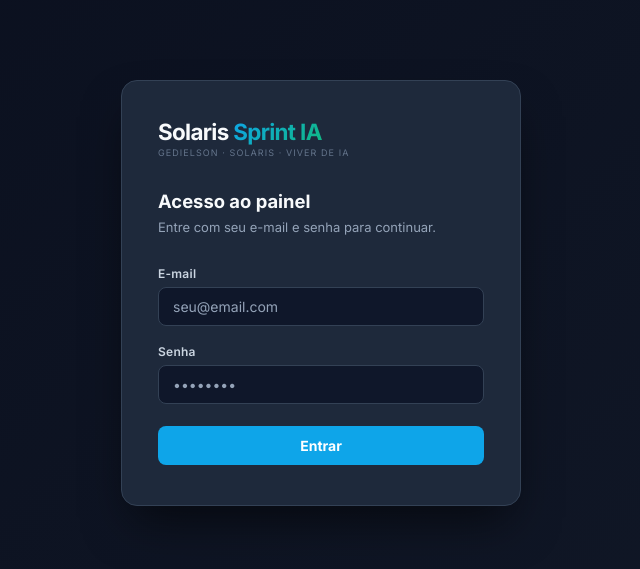
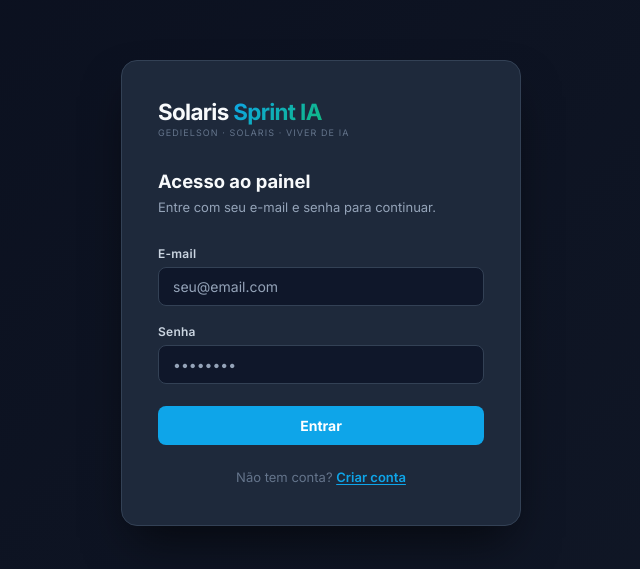
Before and after one commit to Gedielson-Narcizo/sprint-ia, a React (Vite) app: page / in a window 1280 px wide. Shown: the part 107-676 px from the top of the page, without its empty margins (319-959 px from the left). Built offline with nearby package versions, Linux system fonts and the light colour scheme; no server answers.

Commit message:
feat: add signup mode to login screen

```diff
--- a/src/components/Login.jsx
+++ b/src/components/Login.jsx
@@ -1,20 +1,64 @@
 import { useState } from "react";
 import { supabase } from "../lib/supabase.js";
 
+function translateError(msg) {
+  if (msg.includes("Invalid login credentials")) return "E-mail ou senha incorretos.";
+  if (msg.includes("Email not confirmed")) return "Confirme seu e-mail antes de entrar.";
+  if (msg.includes("User already registered")) return "Este e-mail já possui uma conta.";
+  if (msg.includes("Password should be at least")) return "A senha deve ter pelo menos 6 caracteres.";
+  if (msg.includes("rate limit")) return "Muitas tentativas. Aguarde alguns minutos.";
+  return msg;
+}
+
 export default function Login() {
+  const [mode, setMode] = useState("login"); // "login" | "signup"
   const [email, setEmail] = useState("");
   const [password, setPassword] = useState("");
+  const [confirm, setConfirm] = useState("");
   const [error, setError] = useState("");
+  const [success, setSuccess] = useState("");
   const [loading, setLoading] = useState(false);
+
+  const switchMode = (next) => {
+    setMode(next);
+    setEmail("");
+    setPassword("");
+    setConfirm("");
+    setError("");
+    setSuccess("");
+  };
 
   const handleSubmit = async (e) => {
     e.preventDefault();
     setError("");
-    setLoading(true);
-    const { error: err } = await supabase.auth.signInWithPassword({ email, password });
-    if (err) setError(err.message);
-    setLoading(false);
+    setSuccess("");
+
+    if (mode === "signup") {
+      if (password.length < 6) {
+        setError("A senha deve ter pelo menos 6 caracteres.");
+        return;
+      }
+      if (password !== confirm) {
+        setError("As senhas não coincidem.");
+        return;
+      }
+      setLoading(true);
+      const { error: err } = await supabase.auth.signUp({ email, password });
+      setLoading(false);
+      if (err) { setError(translateError(err.message)); return; }
+      // Se confirmação de e-mail estiver ativa → mensagem de sucesso
+      // Se não estiver → onAuthStateChange em main.jsx faz o redirecionamento automaticamente
+      setSuccess("Conta criada! Verifique sua caixa de entrada para confirmar o e-mail.");
+    } else {
+      setLoading(true);
+      const { error: err } = await supabase.auth.signInWithPassword({ email, password });
+      setLoading(false);
+      if (err) setError(translateError(err.message));
+      // login bem-sucedido: onAuthStateChange em main.jsx cuida do redirecionamento
+    }
   };
+
+  const isSignup = mode === "signup";
 
   return (
     <div style={styles.backdrop}>
@@ -24,8 +68,12 @@ export default function Login() {
           <div style={styles.brandSub}>GEDIELSON · SOLARIS · VIVER DE IA</div>
         </div>
 
-        <h2 style={styles.heading}>Acesso ao painel</h2>
-        <p style={styles.sub}>Entre com seu e-mail e senha para continuar.</p>
+        <h2 style={styles.heading}>{isSignup ? "Criar conta" : "Acesso ao painel"}</h2>
+        <p style={styles.sub}>
+          {isSignup
+            ? "Preencha os dados abaixo para criar sua conta."
+            : "Entre com seu e-mail e senha para continuar."}
+        </p>
 
         <form onSubmit={handleSubmit} style={styles.form}>
           <div style={styles.field}>
@@ -48,18 +96,54 @@ export default function Login() {
               value={password}
               onChange={(e) => setPassword(e.target.value)}
               required
-              autoComplete="current-password"
+              autoComplete={isSignup ? "new-password" : "current-password"}
               style={styles.input}
               placeholder="••••••••"
             />
           </div>
 
+          {isSignup && (
+            <div style={styles.field}>
+              <label style={styles.label}>Confirmar senha</label>
+              <input
+                type="password"
+                value={confirm}
+                onChange={(e) => setConfirm(e.target.value)}
+                required
+                autoComplete="new-password"
+                style={styles.input}
+                placeholder="••••••••"
+              />
+            </div>
+          )}
+
           {error ? <div style={styles.error}>{error}</div> : null}
+          {success ? <div style={styles.successBox}>{success}</div> : null}
 
           <button type="submit" disabled={loading} style={styles.btn}>
-            {loading ? "Entrando..." : "Entrar"}
+            {loading
+              ? isSignup ? "Criando conta..." : "Entrando..."
+              : isSignup ? "Criar conta" : "Entrar"}
           </button>
         </form>
+
+        <div style={styles.switchRow}>
+          {isSignup ? (
+            <>
+              Já tem conta?{" "}
+              <button style={styles.switchBtn} onClick={() => switchMode("login")}>
+                Entrar
+              </button>
+            </>
+          ) : (
+            <>
+              Não tem conta?{" "}
+              <button style={styles.switchBtn} onClick={() => switchMode("signup")}>
+                Criar conta
+              </button>
+            </>
+          )}
+        </div>
       </div>
     </div>
   );
@@ -153,6 +237,14 @@ const styles = {
     fontSize: "13px",
     color: "#fca5a5",
   },
+  successBox: {
+    padding: "10px 14px",
+    background: "rgba(16,185,129,0.1)",
+    border: "1px solid rgba(16,185,129,0.3)",
+    borderRadius: "8px",
+    fontSize: "13px",
+    color: "#6ee7b7",
+  },
   btn: {
     marginTop: "4px",
     padding: "11px 20px",
@@ -166,4 +258,22 @@ const styles = {
     cursor: "pointer",
     transition: "background 0.15s",
   },
+  switchRow: {
+    marginTop: "24px",
+    textAlign: "center",
+    fontSize: "13px",
+    color: "#64748b",
+  },
+  switchBtn: {
+    background: "none",
+    border: "none",
+    color: "#0ea5e9",
+    fontSize: "13px",
+    fontWeight: 600,
+    fontFamily: "'Inter', system-ui, sans-serif",
+    cursor: "pointer",
+    padding: 0,
+    textDecoration: "underline",
+    textUnderlineOffset: "2px",
+  },
 };
```
